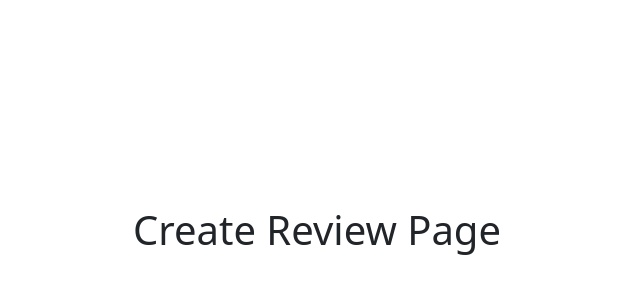
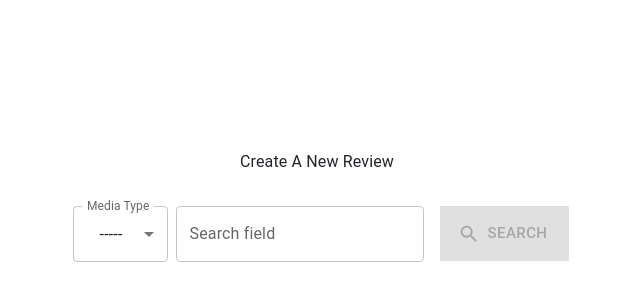
Before and after one commit to contentmonke/content-monkey, a React (Vite) app in the folder frontend/: page /createReview in a window 1280 px wide. Shown: the part 166-466 px from the top of the page, without its empty margins (323-963 px from the left). Built offline with nearby package versions, Linux system fonts and the light colour scheme; no server answers.

Commit message:
initial CreateReviewPage

```diff
--- a/frontend/src/pages/accounts/AccountPage.tsx
+++ b/frontend/src/pages/accounts/AccountPage.tsx
@@ -1,7 +1,10 @@
-import React from 'react';
+import React, { useEffect } from 'react';
 import CreateReviewButton from '../reviews/CreateReviewButton';
 import { withAuthenticationRequired } from '@auth0/auth0-react';
 import { Loading } from '../../components/Loading';
+import { useLocation } from 'react-router-dom';
+
+
 
 const AccountPage = () => {
   const userData = {
@@ -26,6 +29,13 @@ const AccountPage = () => {
       { id: 2, content: "I had the same issue, glad it’s resolved." },
     ],
   };
+
+  const {state} = useLocation();
+
+  useEffect(() => {
+    console.log("Account page")
+    console.log(state)
+  },[])
 
   return (
     <>
--- a/frontend/src/pages/home/Home.tsx
+++ b/frontend/src/pages/home/Home.tsx
@@ -9,11 +9,19 @@ import Profile from '../profile/Profile';
 import { useAuth0 } from '@auth0/auth0-react';
 import axios from 'axios';
 import { Loading } from '../../components/Loading';
+import { useLocation } from 'react-router-dom';
 
 function Home() {
   const [count, setCount] = useState(0)
   const { user, isLoading, error } = useAuth0();
   const [userData, setUserData] = useState();
+  const {state} = useLocation();
+
+  useEffect(() => {
+    console.log("Home page")
+    console.log(state)
+  },[])
+
 
   useEffect(() => {
       async function fetchData() {
--- a/frontend/src/pages/reviews/CreateReviewModal.tsx
+++ b/frontend/src/pages/reviews/CreateReviewModal.tsx
@@ -44,6 +44,12 @@ function CreateReviewModal({ open, setModalOpen }: any) {
   const [page, setPage] = useState(1);
   const [prevSearch, setPrevSearch] = useState("");
   const navigate = useNavigate();
+  const {state} = useLocation();
+
+  useEffect(() => {
+    console.log("Modal page")
+    console.log(state)
+  },[])
 
   const handleClose = () => {
     setModalOpen(false);
@@ -93,7 +99,23 @@ function CreateReviewModal({ open, setModalOpen }: any) {
   }
 
   const handleExpandScreenClick = () => {
-    navigate("/createReview");
+    navigate("/createReview",
+      {
+        state:
+        {
+          reviewDraft: {
+            title: title,
+            results: results,
+            media: media,
+            mediaType: mediaType,
+            body: body,
+            rating: rating,
+            startedMedia: startedMedia,
+            startDate: startDate,
+            endDate: endDate
+          }
+        }
+      });
   }
 
   const handlePageChange = (value: any) => {
--- a/frontend/src/pages/reviews/CreateReviewPage.tsx
+++ b/frontend/src/pages/reviews/CreateReviewPage.tsx
@@ -1,7 +1,207 @@
+import { Dayjs } from "dayjs";
+import { useEffect, useState } from "react";
+import { useLocation, useNavigate } from "react-router-dom";
+import { loadSearchResults } from "../search/search-utils";
+import { createReview } from "../../api/objects";
+import { AppBar, Box, Button, Checkbox, DialogTitle, Divider, FormControlLabel, IconButton, List, ListItemButton, Pagination, Stack, TextField, Toolbar, Typography } from "@mui/material";
+import MediaDropdown from "../../components/MediaDropdown";
+import SearchIcon from '@mui/icons-material/Search';
+import { MediaType } from "../../models/Models";
+import { SmallLoading } from "../../components/Loading";
+import { handleSearchFields } from "./review-utils";
+import RatingStars from "../../components/RatingStars";
+import DatePickerField from "../../components/DatePickerField";
+import CancelButton from "../../components/CancelButton";
+import ConfirmButton from "../../components/ConfirmButton";
+import WarningModal from "../../components/WarningModal";
+import ArrowBackIosNewIcon from '@mui/icons-material/ArrowBackIosNew';
+
 
 function CreateReviewPage() {
+  const { state } = useLocation();
+  const reviewDraft = state?.reviewDraft
+  const [mediaType, setMediaType] = useState(reviewDraft?.mediaType ?? MediaType.UNSELECTED);
+  const [media, setMedia] = useState(reviewDraft?.media ?? null);
+  const [body, setBody] = useState(reviewDraft?.body ?? "");
+  const [rating, setRating] = useState(reviewDraft?.rating ?? 0);
+  const [startedMedia, setStartedMedia] = useState(reviewDraft?.startedMedia ?? false);
+  const [startDate, setStartDate] = useState<Dayjs | null>(reviewDraft?.startDate ?? null);
+  const [endDate, setEndDate] = useState<Dayjs | null>(reviewDraft?.endDate ?? null);
+  const [title, setTitle] = useState(reviewDraft?.title ?? "");
+  const [results, setResults] = useState<any[]>(reviewDraft?.results ?? []);
+  const [isLoading, setIsLoading] = useState(false);
+  const [showWarning, setShowWarning] = useState(false);
+  const [page, setPage] = useState(1);
+  const [prevSearch, setPrevSearch] = useState(reviewDraft?.title ?? "");
+  const navigate = useNavigate();
+
+  useEffect(() => {
+    console.log("Modal page")
+    console.log(state)
+  }, []);
+
+  const handleMediaChange = (value: any) => {
+    setMediaType(value);
+  }
+
+  const handleCheckClick = () => {
+    setStartedMedia(!startedMedia);
+  }
+
+  const handleSearchClick = () => {
+    setPrevSearch(title)
+    setResults([])
+    loadSearchResults(mediaType, title, setResults, setIsLoading)
+  }
+
+  const handleRatingChange = (value: any) => {
+    setRating(parseFloat(value));
+  }
+
+  const handleBackArrowClick = () => {
+    setMedia(null);
+    setBody("")
+    setRating(0);
+    setStartDate(null);
+    setEndDate(null);
+    setStartedMedia(false)
+    setShowWarning(false);
+  }
+
+  const handleCreateReviewClick = async () => {
+    setIsLoading(true);
+    createReview({ body, mediaType, rating, startDate, endDate })
+      .then((response) => {
+        console.log("Successfully stored your new review!");
+        console.log(response);
+        setIsLoading(false);
+        navigate("/createReview", { state: null });
+      })
+      .catch((error) => {
+        console.error(error);
+      })
+      .finally(() => {
+        // setIsLoading(false);
+      });
+  }
+
+  const handlePageChange = (value: any) => {
+    setPage(value);
+  }
+
+
   return (
-    <h1>Create Review Page</h1>
+    <>
+      {/* <AppBar position={'absolute'}>
+        <Toolbar></Toolbar>
+      </AppBar> */}
+      <Stack direction={'column'} sx={{ mx: 1, mt: 1 }}>
+        {media !== null &&
+          <Box textAlign={'left'}>
+            <IconButton onClick={() => setShowWarning(true)}>
+              <ArrowBackIosNewIcon />
+            </IconButton>
+            Back to Search
+          </Box>
+        }
+        <Typography mb={2}>Create A New Review</Typography>
+        <Stack spacing={1} px={10} pb={3}>
+          {(media === null) ?
+            <>
+              <Stack direction={'row'} sx={{ pt: 1, flexGrow: 1 }}>
+                <MediaDropdown mediaType={mediaType} onChange={handleMediaChange} />
+                <Stack direction={'row'} sx={{ pt: 1, flexGrow: 1 }} justifyContent={'space-between'}>
+                  <TextField
+                    id="outlined-search"
+                    label="Search field"
+                    type="search"
+                    value={title}
+                    onChange={(event) => setTitle(event.target.value)} />
+                  <Button variant="contained"
+                    size='large'
+                    sx={{
+                      bgcolor: '#99d2ff', color: 'black', borderRadius: 0, ml: 2, height: 55
+                    }}
+                    startIcon={<SearchIcon />}
+                    onClick={handleSearchClick}
+                    disabled={mediaType === MediaType.UNSELECTED || title === ""}>
+                    Search
+                  </Button>
+                </Stack>
+                {/* <Typography>images of most popular books...</Typography> */}
+              </Stack>
+              <br />
+              {isLoading && <SmallLoading />}
+              {results.length > 0 &&
+                <Typography
+                  variant={'body2'}
+                  textAlign={'left'}
+                >Showing Results for '{prevSearch}'
+                </Typography>
+              }
+              <List sx={{ padding: 0 }}>
+                {results.length > 0 &&
+                  <>
+                    {
+                      results.map((result, index) => (
+                        <div key={index}>
+                          <Divider component="li" />
+                          <ListItemButton
+                            onClick={() => setMedia(result)}
+                          >
+                            {handleSearchFields(mediaType, result, "list")}
+                          </ListItemButton>
+                        </div>
+                      ))
+                    }
+                    < Box my={2} display={'flex'} justifyContent={'center'}>
+                      <Pagination count={4} page={page} onChange={(event, pageCount) => handlePageChange(pageCount)} />
+                    </Box>
+                  </>
+                }
+              </List>
+              {/* </Paper> */}
+            </>
+            :
+            <>
+              {handleSearchFields(mediaType, media)}
+              < Stack direction={'row'} justifyContent={'end'} spacing={2} mt={0}>
+                <Typography sx={{ pt: 0.5 }}>Rating: </Typography>
+                <RatingStars value={rating} setValue={(event: any) => handleRatingChange(event.target.value)} />
+              </Stack>
+              <TextField
+                label={"What are your thoughts?"}
+                multiline
+                rows={8}
+                value={body}
+                onChange={(event) => setBody(event.target.value)} />
+              <FormControlLabel
+                label={`I have started this ${mediaType.toLowerCase()}`}
+                control={
+                  <Checkbox
+                    checked={startedMedia}
+                    onChange={handleCheckClick}
+                  />
+                }
+              />
+              {startedMedia ?
+                <Stack direction={'row'} alignContent={'center'} spacing={2}>
+                  <DatePickerField label={"Start Date"} value={startDate} setValue={setStartDate} />
+                  <DatePickerField label={"End Date"} value={endDate} setValue={setEndDate} />
+                </Stack>
+                :
+                <></>
+              }
+              <Stack direction={'row'} justifyContent={'flex-end'} py={5} >
+                <CancelButton onClick={() => setShowWarning(true)} />
+                <ConfirmButton title={'Create Review'} onClick={handleCreateReviewClick} />
+              </Stack>
+              <WarningModal open={showWarning} setOpen={setShowWarning} handleConfirm={handleBackArrowClick} />
+            </>
+          }
+        </Stack >
+      </Stack>
+    </>
   );
 
 }
```
